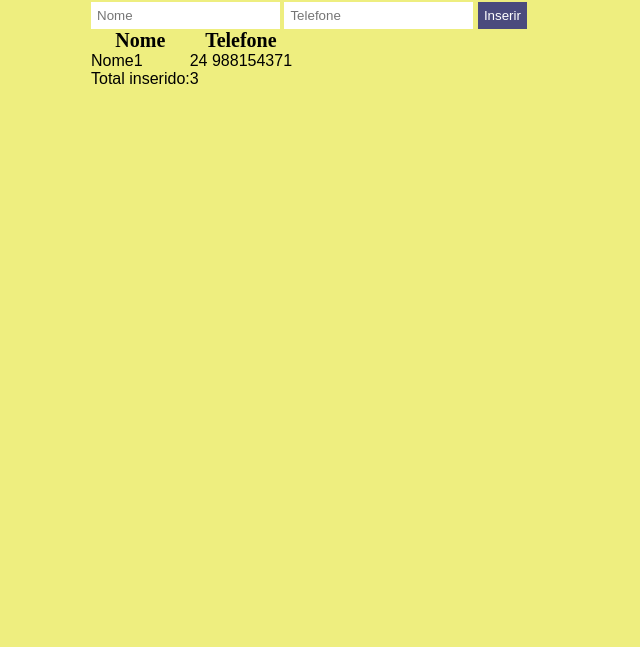
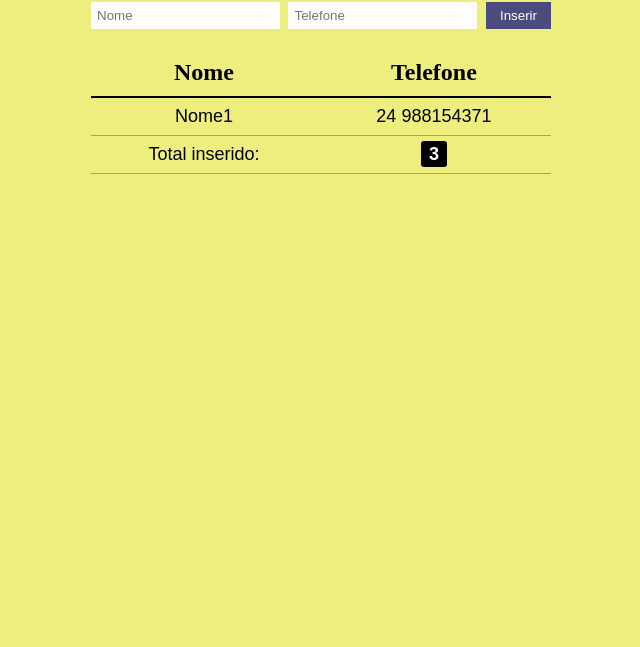
Before and after one commit to MylenaAssis/ExercicioTabela, a plain HTML site: page index.html in a window 1280 px wide. Shown: the part 153-800 px from the top of the page, without its empty margins (69-709 px from the left). Drawn offline with Linux system fonts and the light colour scheme.

Commit message:
Added - estilizacao

```diff
--- a/index.html
+++ b/index.html
@@ -34,7 +34,7 @@
                     <tfoot>
                         <tr>
                             <td>Total inserido: </th>
-                            <td>3</th>
+                            <td><span class="resultado">3</span></th>
                         </tr>
                     </tfoot>
                 </table>
--- a/main.css
+++ b/main.css
@@ -37,11 +37,18 @@ table th {
     margin: 0 auto;
 }
 
+form {
+    display: flex;
+    max-width: 460px;
+    width: 100%;
+    justify-content: space-between;
+}
+
 form button {
     background-color: rgb(75, 75, 125);
     border: none;
     cursor: pointer;
-    padding: 6px;
+    padding: 6px 14px;
     color: #fff;
 }
 
@@ -51,3 +58,32 @@ form input {
     background-color: #fff;
     padding: 6px;
 }
+
+table {
+    max-width: 460px;
+    width: 100%;
+    justify-content: space-between;
+    margin-top: 20px;
+}
+
+table th {
+    border-bottom: 2px solid #000000;
+    padding: 10px;
+    font-size: 24px;
+    font-weight: bold;
+}
+
+table td {
+    text-align: center;
+    font-size: 18px;
+    padding: 8px 0;
+    border-bottom: 1px solid rgba(0, 0, 0, 0.3);
+}
+
+.resultado {
+    padding: 3px 8px;
+    font-weight: bold;
+    color: #fff;
+    background-color: black;
+    border-radius: 3px;
+}
```
